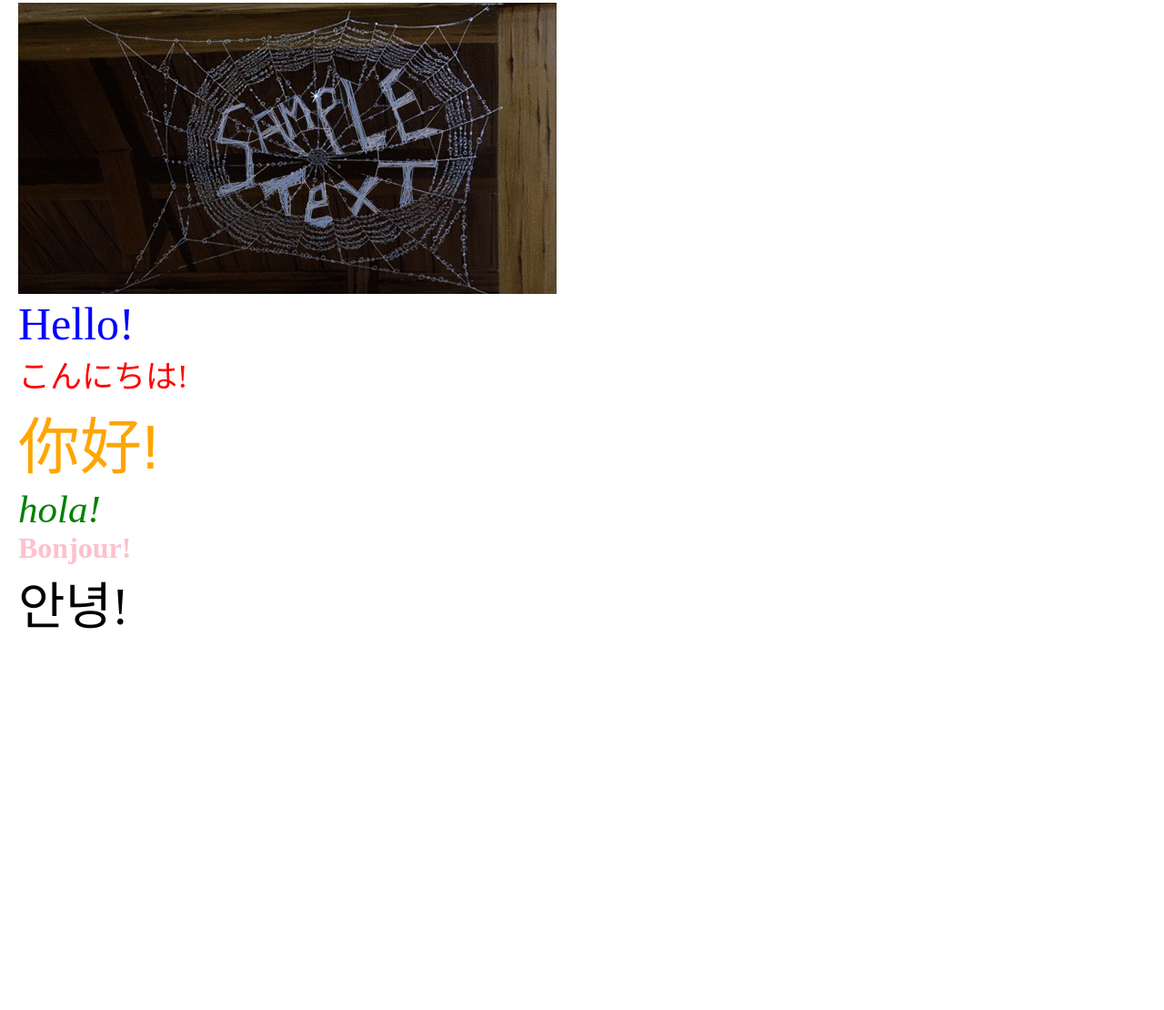
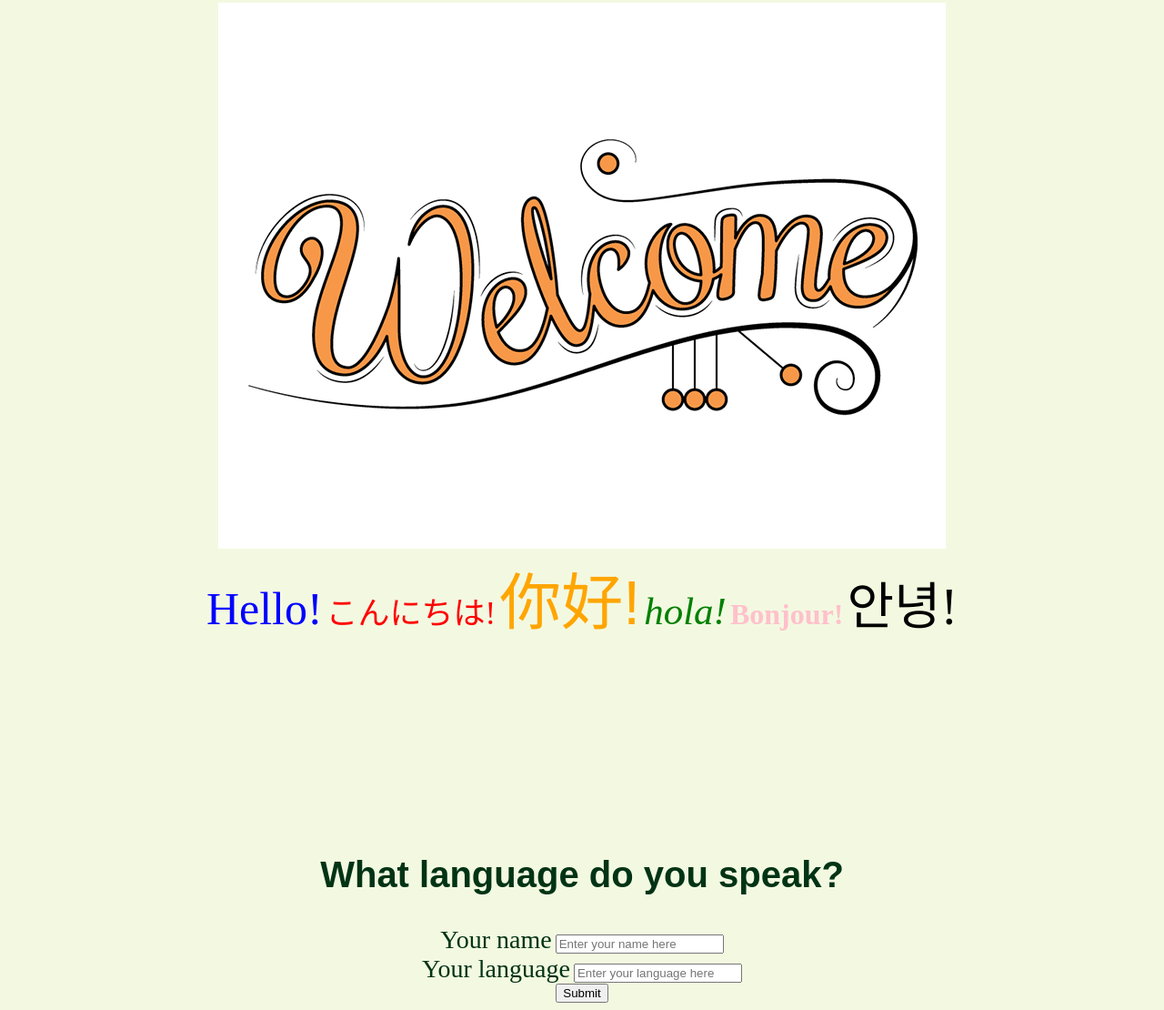
Before and after one commit to NikoruChen/nikoruchen.me, a plain HTML site: page index.html in a window 1280 px wide. Shown: the part 27-1137 px from the top of the page at 91% size. Before the commit the page ends 800 px from the top, so only its background shows below. Drawn offline with Linux system fonts and the light colour scheme.

Commit message:
make page prettier

```diff
--- a/index.html
+++ b/index.html
@@ -1,15 +1,17 @@
 <!DOCTYPE html>
+<!--adpted from http://freecodecamp.com  -->
 <html>
   <head>
     <meta http-equiv="Content-Type" content="text/html; charset=utf-8">
     <title>nikoruchen.me</title>
-  </head>
+
 
   <style type="text/css">
   	body{
   		margin-top: 30px;
   		margin-left:20px;
   		margin-right: 20px;
+      background: #F3F9E1;
   	}
     .English {
       font-size: 50px;
@@ -38,17 +40,47 @@
       font-size: 56px;
       color: black;
     }
+
+    #message {
+      padding-top: 200px;
+      color: #013315;
+    }
+    label {
+      font-size: 28px;
+    }
+
+    h2 {
+      font-family:fantasy;
+      font-size: 40px;
+    }
   </style>
 
   <body>
-    <div id="right" class = "col-xs-3">
-            <img src="web.gif" alt="spider web">
-    </div>
-    <div lang = "en" class = "English">Hello!</div>
-    <div lang = "ja" class = "Japanese">こんにちは!</div>
-    <div lang = "zh" class = "Chinese">你好!</div>
-    <div lang = "es" class = "Spanish">hola!</div>
-    <div lang = "fr" class = "French">Bonjour!</div>
-    <div lang = "ko" class = "Korean">안녕!</div>
+    <div id="banner" align="middle">
+            <img src="welcome.gif" alt="welcome banner">
+    </div >
+      <div align = "middle">
+      <span lang = "en" class = "English">Hello!</span>
+      <span lang = "ja" class = "Japanese">こんにちは!</span>
+      <span lang = "zh" class = "Chinese">你好!</span>
+      <span lang = "es" class = "Spanish">hola!</span>
+      <span lang = "fr" class = "French">Bonjour!</span>
+      <span lang = "ko" class = "Korean">안녕!</span>
+  </div>
+
+  <div id = "message" align = "middle">
+		<form>
+			<h2>What language do you speak?</h2>
+			<div>
+				<label>Your name</label>
+				<input type="email" class = "form-control" placeholder="Enter your name here" required>
+			</div>
+			<div>
+				<label>Your language</label>
+				<input type="text" placeholder="Enter your language here" required>
+			</div>
+			<button type = "submit" >Submit</button>
+		</form>
+		</div>
   </body>
 </html>
```
Also changed, not shown: welcome.gif (added).
